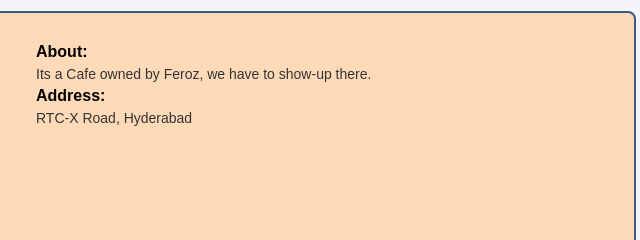
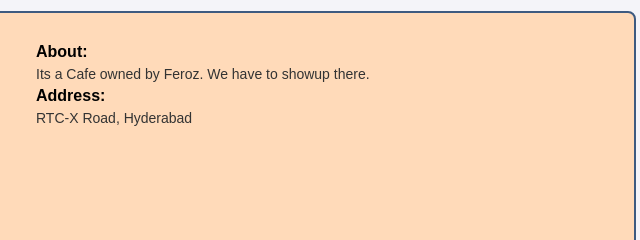
Before and after one commit to Amaan-developpeur/LesCafes, a plain HTML site: page index.html in a window 1280 px wide. Shown: the part 149-389 px from the top of the page, 604-1244 px from the left. Drawn offline with Linux system fonts and the light colour scheme.

Commit message:
Initial commit: Added project files

```diff
--- a/script.js
+++ b/script.js
@@ -4,7 +4,7 @@ const cafes = [
         name: '1. "C\'Lovers',
         rating: 4.7,
         image: 'Lesimages/Clover.jpg',
-        about: 'Its a Cafe owned by Feroz, we have to show-up there.',
+        about: 'Its a Cafe owned by Feroz. We have to showup there.',
         address: 'RTC-X Road, Hyderabad'
     },
     {
```
Also changed, not shown: index.html (+2 -0 lines).
